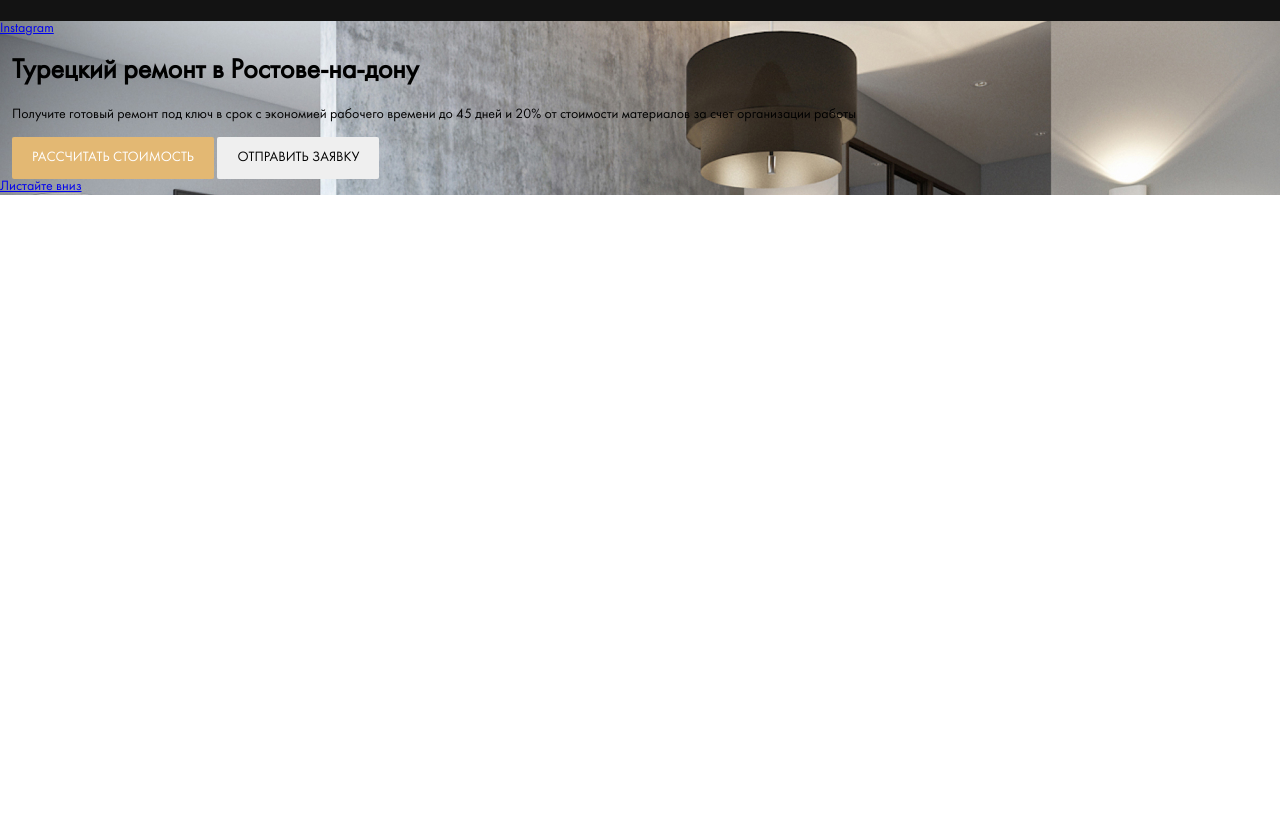
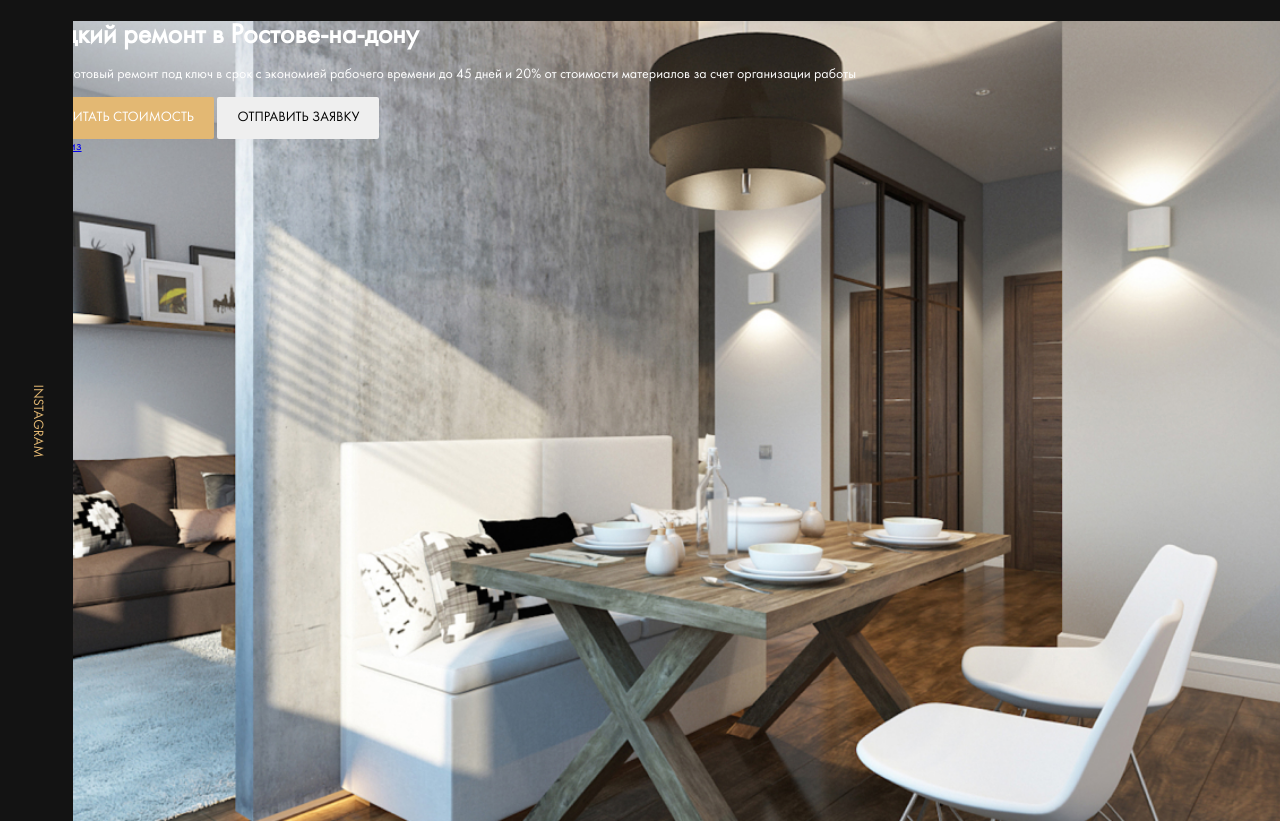
Before and after one commit to dianatruuse/repair_design, a website: page index.html in a window 1280 px wide. Shown: the part 69-890 px from the top of the page. Before the commit the page ends 800 px from the top, so only its background shows below. Drawn offline with Linux system fonts and the light colour scheme; files whose address does not match are found by name.

Commit message:
feat; add instagram button

```diff
--- a/index.html
+++ b/index.html
@@ -8,6 +8,7 @@
   <title>Document</title>
 </head>
 <body>
+
   <header class="header">
     <div class="container">
       <div class="menu">
@@ -33,7 +34,10 @@
 
   <main>
     <section class="hero">
-      <a href="#" class="instagram hero__instagram">Instagram</a>
+      <div class="instagram hero__instagram">
+        <a href="#" class="instagram__link">Instagram</a>
+      </div>
+      <!-- /.instagram -->
       <div class="hero__content">
         <div class="container">
           <h1 class="title hero__title">Турецкий ремонт в Ростове-на-дону</h1>
--- a/sass/templates/_hero.sass
+++ b/sass/templates/_hero.sass
@@ -1,2 +1,22 @@
 .hero
-  background: url(../img/hero-bg.jpg)
+  position: relative
+  background: $dark url(../img/hero-bg.jpg) no-repeat center / cover
+  height: 100vh
+  color: $light
+  &__instagram
+    position: absolute
+    left: 0
+    max-width: 80px
+    height: 100%
+.instagram
+  display: flex
+  justify-content: center
+  align-items: center
+  background-color: $dark
+  &__link
+    text-transform: uppercase
+    text-decoration: none
+    color: $primary
+    transform: rotate(90deg)
+.title
+  margin: 0
```
Also changed, not shown: css/style.css.
